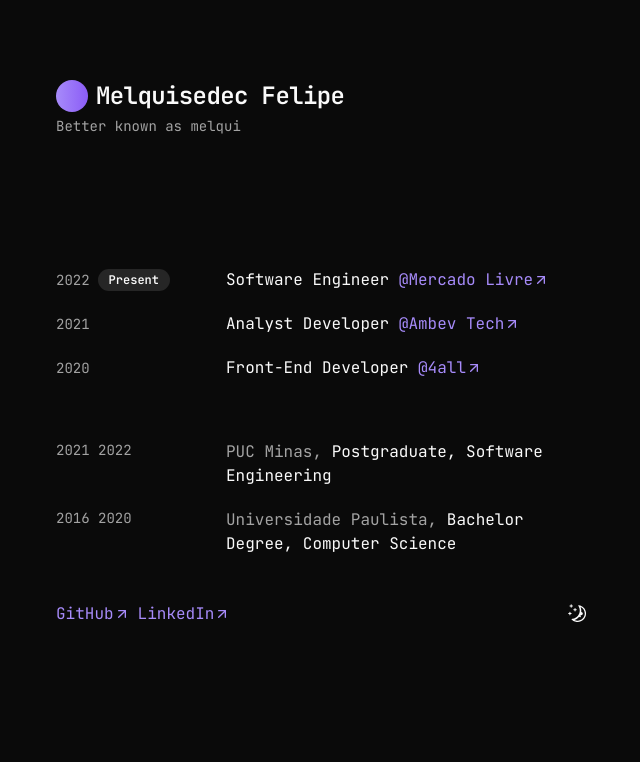
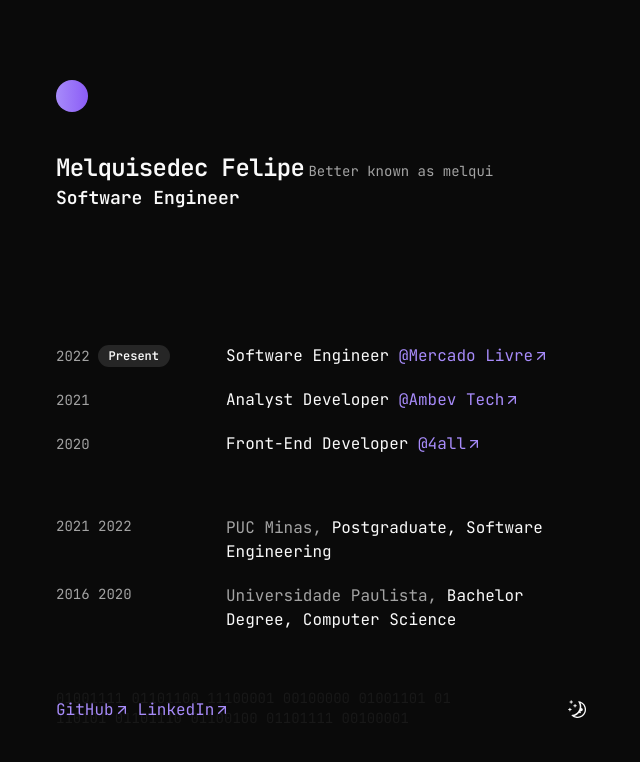
Before and after one commit to melquisedecfelipe/melquisedec.dev, a Next.js app: page / in a window 1280 px wide. Shown: the top 762 px of the page, without its empty margins (314-954 px from the left). Built offline with nearby package versions, Linux system fonts and the light colour scheme.

Commit message:
Update Header and Socials components with current company information and styling

```diff
--- a/src/components/header/index.tsx
+++ b/src/components/header/index.tsx
@@ -1,19 +1,20 @@
-import Icon from '@/components/icon'
-
-import { ME } from '@/constants'
+import { CURRENT_COMPANY, ME } from '@/constants'
+import Icon from '../icon'
 
 export default function Header() {
   return (
-    <nav className="relative space-y-1">
-      <div className="flex gap-2 items-center">
-        <Icon />
+    <nav>
+      <Icon />
 
+      <div className="flex flex-col md:flex-row gap-1 items-baseline mt-2 md:mt-5 lg:mt-10">
         <h3 className="scroll-m-20 text-2xl font-semibold tracking-tight">
           {ME.title}
         </h3>
+
+        <p className="text-sm text-muted-foreground">{ME.description}</p>
       </div>
 
-      <p className="text-sm text-muted-foreground">{ME.description}</p>
+      <p className="text-lg font-semibold">{CURRENT_COMPANY.role}</p>
     </nav>
   )
 }
--- a/src/components/socials/index.tsx
+++ b/src/components/socials/index.tsx
@@ -1,14 +1,18 @@
 import Link from '@/components/link'
 import ThemeToggle from '@/components/theme-toggle'
 
-import { SOCIALS } from '@/constants'
+import { ME, SOCIALS } from '@/constants'
 
 export default function Socials() {
   return (
-    <>
+    <div className="relative">
+      <p className="text-sm text-muted break-all hyphens-auto pt-4 absolute opacity-50 select-none max-w-[400px]">
+        {ME.binary}
+      </p>
+
       <p className="sr-only">Socials</p>
 
-      <div className="flex justify-between items-center">
+      <div className="flex justify-between items-center mt-5">
         <div className="flex gap-2 relative">
           {SOCIALS.map(social => (
             <Link key={social.name} href={social.url}>
@@ -19,6 +23,6 @@ export default function Socials() {
 
         <ThemeToggle />
       </div>
-    </>
+    </div>
   )
 }
```
